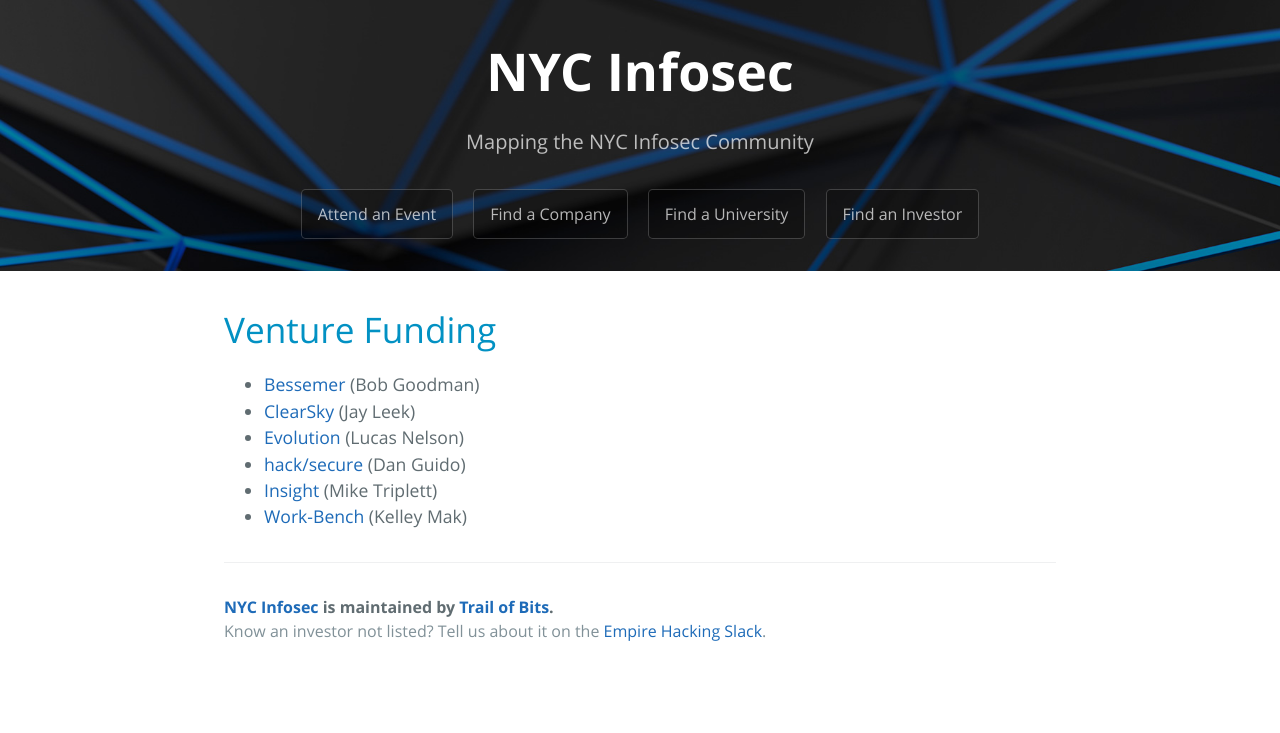
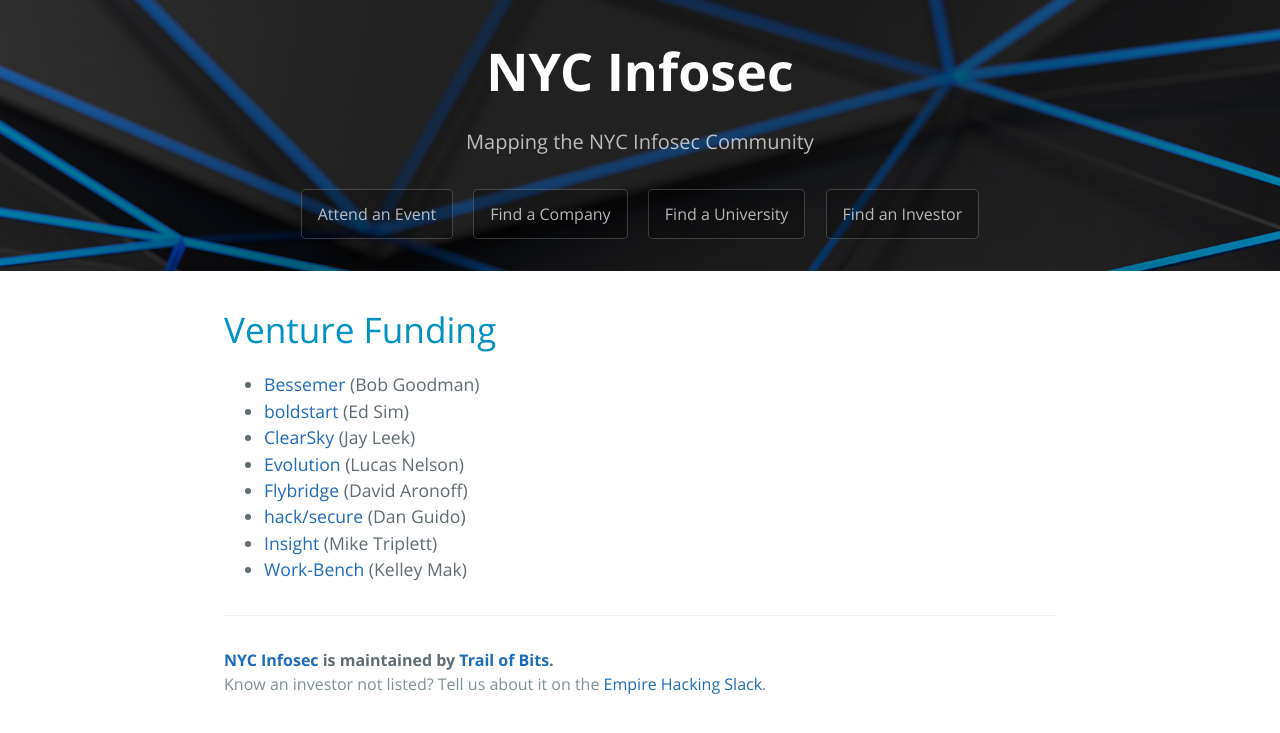
Before and after one commit to trailofbits/nyc-infosec, a Jekyll site: the page built from investors.md, in a window 1280 px wide. Shown: the top 733 px of the page. Built offline with Jekyll 4.4.1, drawn with Linux system fonts in a browser that asks for light colours; our own code applies the rules of GitHub Pages for plain Markdown files.

Commit message:
add boldstart and flybridge

```diff
--- a/investors.md
+++ b/investors.md
@@ -6,8 +6,10 @@
 
 # Venture Funding
 * [Bessemer](https://www.bvp.com/) (Bob Goodman)
+* [boldstart](http://www.boldstart.vc/) (Ed Sim)
 * [ClearSky](http://www.clear-sky.com/) (Jay Leek)
 * [Evolution](http://www.evolutionequity.com/) (Lucas Nelson)
+* [Flybridge](http://www.flybridge.com/) (David Aronoff)
 * [hack/secure](https://www.hacksecure.org) (Dan Guido)
 * [Insight](https://www.insightpartners.com/) (Mike Triplett)
 * [Work-Bench](https://www.work-bench.com/) (Kelley Mak)
```
